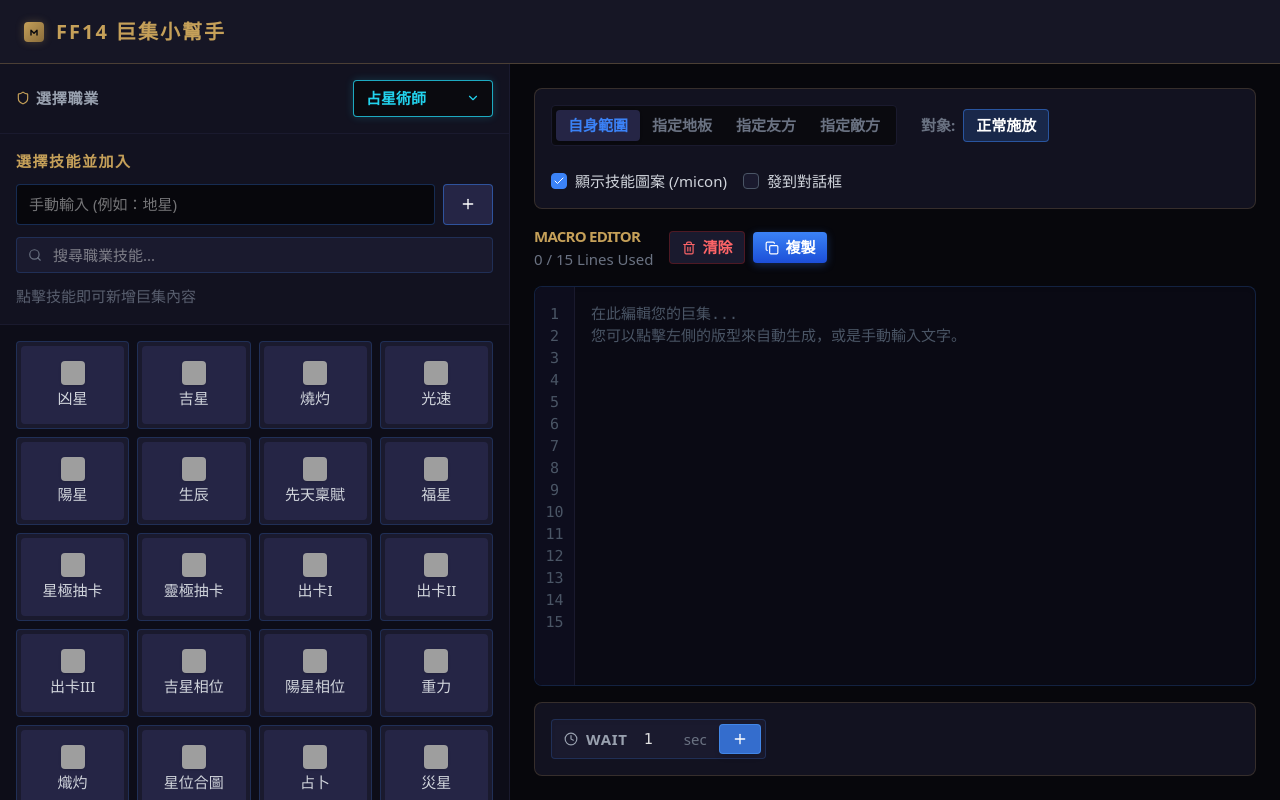
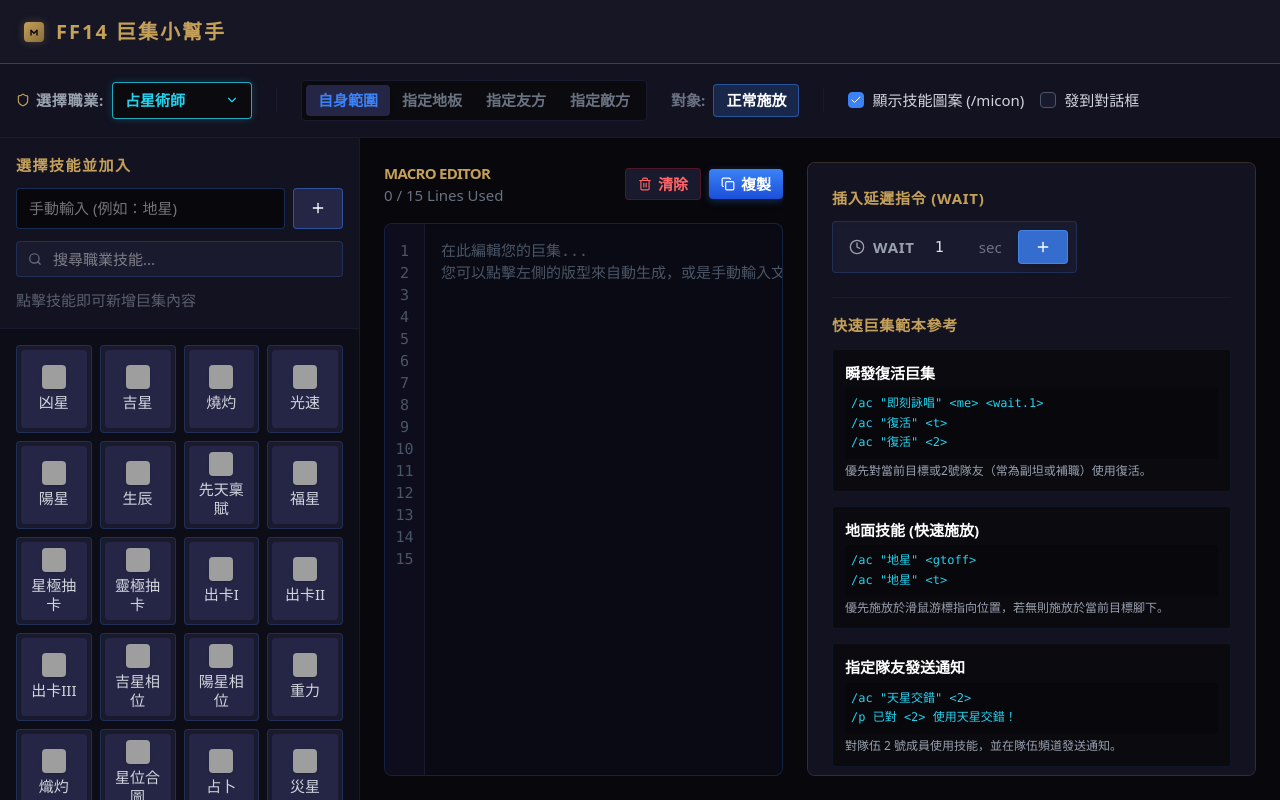
Before and after one commit to infanta0127-star/MacroMate, a React (Vite) app: page / in a window 1280 px wide. Built offline with nearby package versions, Linux system fonts and the light colour scheme; grey boxes are pictures that could not be loaded.

Commit message:
feat: merge rules settings and job/input bars, align sidebar and editor heights, and place WAIT tools panel side-by-side with editor

```diff
--- a/src/App.tsx
+++ b/src/App.tsx
@@ -258,19 +258,14 @@
         </div>
       </header>
 
-      <main className="flex-1 flex flex-col lg:flex-row overflow-hidden relative">
-        <div className="absolute inset-0 pointer-events-none border-[1px] border-[#3b82f6]/5 m-2 z-0"></div>
+      {/* Merged Action Rules and Settings Bar (Regions 1 & 2) */}
+      <div className="bg-[#121220] border-b border-[#1a1a2e] p-4 flex flex-wrap items-center gap-6 text-[15px] shrink-0 relative z-20">
 
-        {/* Left Panel: Controls */}
-        <aside className="w-full lg:w-[510px] bg-[#0d0d18] border-r border-[#1a1a2e] flex flex-col shrink-0 overflow-y-auto custom-scrollbar z-10">
-
-          {/* Select Job */}
-          {/* Select Job Custom Dropdown */}
-          <div className="p-4 border-b border-[#1a1a2e] bg-[#121220] shrink-0 flex flex-col gap-2 relative" ref={jobDropdownRef}>
-            <div className="flex items-center justify-between">
+        {/* Select Job (Custom Dropdown) */}
+        <div className="flex items-center gap-2 relative" ref={jobDropdownRef}>
           <div className="flex items-center gap-1.5 text-[15px] text-gray-400 font-bold uppercase tracking-wider">
             <Shield className="w-3.5 h-3.5 text-[#c5a059]" />
-                <span>選擇職業</span>
+            <span>選擇職業:</span>
           </div>
           <button
             type="button"
@@ -280,11 +275,10 @@
             <span className="truncate">{jobSkillsData[selectedJob as keyof typeof jobSkillsData]?.name.replace(/（[^）]+）/g, '') || selectedJob}</span>
             {isJobDropdownOpen ? <ChevronUp className="w-3.5 h-3.5 shrink-0" /> : <ChevronDown className="w-3.5 h-3.5 shrink-0" />}
           </button>
-            </div>
 
           {/* Dropdown Options List */}
           {isJobDropdownOpen && (
-              <div className="absolute top-[calc(100%-8px)] right-4 w-[200px] max-h-[300px] overflow-y-auto bg-[#0d0d18] border border-[#22d3ee]/30 rounded-md shadow-2xl z-50 py-1.5 custom-scrollbar animate-in fade-in slide-in-from-top-2 duration-150">
+            <div className="absolute top-[calc(100%+4px)] left-0 w-[200px] max-h-[300px] overflow-y-auto bg-[#0d0d18] border border-[#22d3ee]/30 rounded-md shadow-2xl z-50 py-1.5 custom-scrollbar animate-in fade-in slide-in-from-top-2 duration-150">
               {JOB_GROUPS.map((group) => (
                 <div key={group.name} className="mb-2 last:mb-0">
                   {/* Group Header */}
@@ -322,74 +316,8 @@
           )}
         </div>
 
-          {/* Step 2: Skill Input & Library */}
-          <div className="p-4 border-b border-[#1a1a2e] bg-[#121220] shrink-0">
-            <h2 className="text-[15px] text-[#c5a059] uppercase tracking-widest mb-3 font-bold">選擇技能並加入</h2>
-            <div className="space-y-3">
-              <div className="flex gap-2">
-                <input
-                  type="text"
-                  value={skillName}
-                  onChange={(e) => setSkillName(e.target.value)}
-                  placeholder="手動輸入 (例如：地星)"
-                  className="flex-1 min-w-0 bg-[#07070c] border border-[#3b82f6]/30 rounded px-3 py-2 text-[15px] focus:outline-none focus:border-[#c5a059] text-[#e2e2e2] transition-colors"
-                />
-                <button
-                  onClick={() => {
-                    if (skillName.trim()) {
-                      handleSkillClick(skillName.trim());
-                    }
-                  }}
-                  className="px-4 py-2 bg-[#252545] hover:bg-[#3b82f6]/30 border border-[#3b82f6]/50 rounded text-[15px] text-white transition-colors font-bold shrink-0 flex items-center justify-center"
-                  title="加到編輯區"
-                >
-                  <Plus className="w-4 h-4" />
-                </button>
-              </div>
+        <div className="h-6 w-[1px] bg-[#1a1a2e] hidden md:block"></div>
 
-              <div className="relative mt-2">
-                <Search className="w-3.5 h-3.5 absolute left-3 top-1/2 -translate-y-1/2 text-gray-500" />
-                <input
-                  type="text"
-                  value={skillSearch}
-                  onChange={(e) => setSkillSearch(e.target.value)}
-                  placeholder="搜尋職業技能..."
-                  className="w-full bg-[#1a1a2e] border border-[#3b82f6]/20 rounded pl-9 pr-3 py-1.5 text-[15px] focus:outline-none focus:border-[#3b82f6]/50 text-[#e2e2e2]"
-                />
-              </div>
-
-              <div className="text-[15px] text-gray-500/80 mt-2 font-medium">
-                點擊技能即可新增巨集內容
-              </div>
-            </div>
-          </div>
-          <div className="p-4 shrink-0">
-            <div className="grid grid-cols-4 gap-2">
-              {(jobSkillsData[selectedJob as keyof typeof jobSkillsData]?.skills || [])
-                .filter((skill: any) => skill.name.toLowerCase().includes(skillSearch.toLowerCase()))
-                .map((skill: any) => (
-                <button
-                  key={skill.name}
-                  onClick={() => handleSkillClick(skill.name)}
-                  onMouseEnter={(e) => handleMouseEnter(skill, e)}
-                  onMouseLeave={handleMouseLeave}
-                  className="w-full h-[88px] rounded p-1 cursor-pointer group transition-all border bg-[#1a1a2e] border-[#3b82f6]/20 hover:bg-[#3b82f6]/20 hover:border-[#3b82f6]/40"
-                >
-                  <div className="w-full h-full rounded flex flex-col items-center justify-center p-1 transition-colors bg-[#252545] text-gray-300 group-hover:text-white">
-                    {skill.icon && <img src={skill.icon} alt={skill.name} className="w-6 h-6 mb-1 rounded shadow-sm" />}
-                    <span className="text-[15px] text-center leading-tight line-clamp-2 w-full">{skill.name}</span>
-                  </div>
-                </button>
-              ))}
-            </div>
-          </div>
-        </aside>
-
-        {/* Right Panel: Editor */}
-        <section className="flex-1 bg-[#07070c] p-4 lg:p-6 flex flex-col relative z-10 overflow-hidden">
-
-          {/* Action Rules Bar */}
-          <div className="p-4 mb-4 bg-[#121220] border border-[#c5a059]/20 rounded-lg flex flex-wrap items-center gap-6 text-[15px] shrink-0">
         {/* Category Tabs */}
         <div className="flex bg-[#0a0a0f] rounded border border-[#1a1a2e] p-1">
           {CATEGORIES.map(cat => (
@@ -457,6 +385,8 @@
           </div>
         </div>
 
+        <div className="h-6 w-[1px] bg-[#1a1a2e] hidden md:block"></div>
+
         {/* Options */}
         <div className="flex items-center gap-4">
           <button
@@ -481,7 +411,7 @@
             </button>
 
             {config.useChat && (
-                  <div className="absolute top-[calc(100%+4px)] right-0 bg-[#121220] border border-[#3b82f6]/50 rounded p-2 flex gap-2 z-50 shadow-2xl w-[280px]">
+              <div className="absolute top-[calc(100%+4px)] left-0 bg-[#121220] border border-[#3b82f6]/50 rounded p-2 flex gap-2 z-50 shadow-2xl w-[280px]">
                 <select
                   value={config.chatChannel}
                   onChange={e => setConfig({...config, chatChannel: e.target.value})}
@@ -506,8 +436,83 @@
         </div>
       </div>
 
+      <main className="flex-1 flex flex-col lg:flex-row overflow-hidden relative">
+        <div className="absolute inset-0 pointer-events-none border-[1px] border-[#3b82f6]/5 m-2 z-0"></div>
+
+        {/* Left Column (Region 3: Skill Library) */}
+        <aside className="w-full lg:w-[360px] bg-[#0d0d18] border-r border-[#1a1a2e] flex flex-col shrink-0 overflow-hidden z-10 h-full">
+
+          {/* Skill Input & Library */}
+          <div className="p-4 border-b border-[#1a1a2e] bg-[#121220] shrink-0">
+            <h2 className="text-[15px] text-[#c5a059] uppercase tracking-widest mb-3 font-bold">選擇技能並加入</h2>
+            <div className="space-y-3">
+              <div className="flex gap-2">
+                <input
+                  type="text"
+                  value={skillName}
+                  onChange={(e) => setSkillName(e.target.value)}
+                  placeholder="手動輸入 (例如：地星)"
+                  className="flex-1 min-w-0 bg-[#07070c] border border-[#3b82f6]/30 rounded px-3 py-2 text-[15px] focus:outline-none focus:border-[#c5a059] text-[#e2e2e2] transition-colors"
+                />
+                <button
+                  onClick={() => {
+                    if (skillName.trim()) {
+                      handleSkillClick(skillName.trim());
+                    }
+                  }}
+                  className="px-4 py-2 bg-[#252545] hover:bg-[#3b82f6]/30 border border-[#3b82f6]/50 rounded text-[15px] text-white transition-colors font-bold shrink-0 flex items-center justify-center"
+                  title="加到編輯區"
+                >
+                  <Plus className="w-4 h-4" />
+                </button>
+              </div>
+
+              <div className="relative mt-2">
+                <Search className="w-3.5 h-3.5 absolute left-3 top-1/2 -translate-y-1/2 text-gray-500" />
+                <input
+                  type="text"
+                  value={skillSearch}
+                  onChange={(e) => setSkillSearch(e.target.value)}
+                  placeholder="搜尋職業技能..."
+                  className="w-full bg-[#1a1a2e] border border-[#3b82f6]/20 rounded pl-9 pr-3 py-1.5 text-[15px] focus:outline-none focus:border-[#3b82f6]/50 text-[#e2e2e2]"
+                />
+              </div>
+
+              <div className="text-[15px] text-gray-500/80 mt-2 font-medium">
+                點擊技能即可新增巨集內容
+              </div>
+            </div>
+          </div>
+
+          {/* Skill List Container (Scrollable) */}
+          <div className="p-4 flex-1 overflow-y-auto custom-scrollbar">
+            <div className="grid grid-cols-4 gap-2">
+              {(jobSkillsData[selectedJob as keyof typeof jobSkillsData]?.skills || [])
+                .filter((skill: any) => skill.name.toLowerCase().includes(skillSearch.toLowerCase()))
+                .map((skill: any) => (
+                <button
+                  key={skill.name}
+                  onClick={() => handleSkillClick(skill.name)}
+                  onMouseEnter={(e) => handleMouseEnter(skill, e)}
+                  onMouseLeave={handleMouseLeave}
+                  className="w-full h-[88px] rounded p-1 cursor-pointer group transition-all border bg-[#1a1a2e] border-[#3b82f6]/20 hover:bg-[#3b82f6]/20 hover:border-[#3b82f6]/40"
+                >
+                  <div className="w-full h-full rounded flex flex-col items-center justify-center p-1 transition-colors bg-[#252545] text-gray-300 group-hover:text-white">
+                    {skill.icon && <img src={skill.icon} alt={skill.name} className="w-6 h-6 mb-1 rounded shadow-sm" />}
+                    <span className="text-[15px] text-center leading-tight line-clamp-2 w-full">{skill.name}</span>
+                  </div>
+                </button>
+              ))}
+            </div>
+          </div>
+        </aside>
+
+        {/* Right Panel: Split into Editor and Tools (h-full to match Sidebar) */}
+        <section className="flex-1 bg-[#07070c] p-4 lg:p-6 flex flex-col md:flex-row gap-6 relative z-10 overflow-hidden h-full">
+
+          {/* Left Part: Macro Editor (1/2 width) */}
+          <div className="flex-1 flex flex-col h-full overflow-hidden">
             <div className="flex justify-between items-center mb-4">
-            <div className="flex items-center gap-4">
               <div>
                 <h2 className="text-[#c5a059] text-[15px] font-bold uppercase tracking-tighter">Macro Editor</h2>
                 <p className={`text-[15px] ${macroText.split('\n').length > 15 ? 'text-red-400 font-bold' : 'text-gray-500'}`}>
@@ -535,8 +540,8 @@
                 </button>
               </div>
             </div>
-          </div>
 
+            {/* Code Box container (flex-1 to fill space) */}
             <div className="flex-1 bg-[#0a0a14] border border-[#3b82f6]/20 rounded-lg flex overflow-hidden shadow-inner min-h-[300px]">
               {/* Line Numbers Gutter */}
               <div className="w-10 bg-[#0d0d1d] border-r border-[#1a1a2e] flex flex-col items-center pt-4 text-gray-600 select-none text-[15px] font-mono shrink-0">
@@ -555,32 +560,70 @@
                 spellCheck="false"
               />
             </div>
+          </div>
 
-          {/* Action Bar */}
-          <div className="mt-4 p-4 bg-[#121220] border border-[#c5a059]/20 rounded-lg flex items-center justify-between gap-4">
+          {/* Right Part: WAIT Tools Panel (1/2 width) */}
+          <div className="flex-1 flex flex-col h-full bg-[#121220] border border-[#c5a059]/20 rounded-lg p-6 justify-start overflow-y-auto custom-scrollbar">
+            <div className="space-y-6">
 
-            {/* Wait Insertion */}
-            <div className="flex items-center gap-2 bg-[#1a1a2e] p-1 rounded border border-[#3b82f6]/20 shadow-inner">
-              <Clock className="w-3.5 h-3.5 text-gray-400 ml-2" />
-              <span className="text-[15px] font-bold text-gray-400 uppercase tracking-wider hidden sm:inline">Wait</span>
+              {/* Wait Insertion tool */}
+              <div>
+                <h3 className="text-[#c5a059] text-[15px] font-bold uppercase tracking-wider mb-3">插入延遲指令 (WAIT)</h3>
+                <div className="flex items-center gap-2 bg-[#1a1a2e] p-2 rounded border border-[#3b82f6]/20 shadow-inner w-max">
+                  <Clock className="w-4 h-4 text-gray-400 ml-2" />
+                  <span className="text-[15px] font-bold text-gray-400 uppercase tracking-wider">Wait</span>
                   <input
                     type="number"
                     min="1"
                     max="60"
                     value={waitSec}
                     onChange={e => setWaitSec(Number(e.target.value))}
-                className="w-10 bg-transparent text-center text-[15px] text-[#e2e2e2] font-mono focus:outline-none placeholder:text-gray-600"
+                    className="w-12 bg-transparent text-center text-[15px] text-[#e2e2e2] font-mono focus:outline-none placeholder:text-gray-600"
                   />
-              <span className="text-[15px] text-gray-500 mr-1 hidden sm:inline">sec</span>
+                  <span className="text-[15px] text-gray-500 mr-2">sec</span>
                   <button
                     onClick={appendWait}
-                className="px-3 py-1.5 bg-[#3b82f6]/80 hover:bg-blue-400 rounded text-white transition-colors flex items-center justify-center shadow-md border border-blue-400/50"
-                title="插入到最後一行"
+                    className="px-4 py-2 bg-[#3b82f6]/80 hover:bg-blue-400 rounded text-white transition-colors flex items-center justify-center shadow-md border border-blue-400/50 font-bold"
+                    title="插入延遲到最後一行"
                   >
                     <Plus className="w-4 h-4" />
                   </button>
                 </div>
               </div>
+
+              {/* FFXIV Macro Quick Guides & Reference */}
+              <div className="border-t border-[#1a1a2e] pt-4">
+                <h3 className="text-[#c5a059] text-[15px] font-bold uppercase tracking-wider mb-3">快速巨集範本參考</h3>
+                <div className="space-y-3.5">
+                  <div className="p-3 bg-[#0a0a0f] border border-[#3b82f6]/10 rounded">
+                    <div className="text-white font-bold text-[15px] mb-1">瞬發復活巨集</div>
+                    <code className="text-xs text-[#22d3ee] block font-mono whitespace-pre bg-[#07070c] p-1.5 rounded select-all leading-relaxed">
+                      {"/ac \"即刻詠唱\" <me> <wait.1>\n/ac \"復活\" <t>\n/ac \"復活\" <2>"}
+                    </code>
+                    <div className="text-xs text-gray-400 mt-1">優先對當前目標或2號隊友（常為副坦或補職）使用復活。</div>
+                  </div>
+
+                  <div className="p-3 bg-[#0a0a0f] border border-[#3b82f6]/10 rounded">
+                    <div className="text-white font-bold text-[15px] mb-1">地面技能 (快速施放)</div>
+                    <code className="text-xs text-[#22d3ee] block font-mono whitespace-pre bg-[#07070c] p-1.5 rounded select-all leading-relaxed">
+                      {"/ac \"地星\" <gtoff>\n/ac \"地星\" <t>"}
+                    </code>
+                    <div className="text-xs text-gray-400 mt-1">優先施放於滑鼠游標指向位置，若無則施放於當前目標腳下。</div>
+                  </div>
+
+                  <div className="p-3 bg-[#0a0a0f] border border-[#3b82f6]/10 rounded">
+                    <div className="text-white font-bold text-[15px] mb-1">指定隊友發送通知</div>
+                    <code className="text-xs text-[#22d3ee] block font-mono whitespace-pre bg-[#07070c] p-1.5 rounded select-all leading-relaxed">
+                      {"/ac \"天星交錯\" <2>\n/p 已對 <2> 使用天星交錯！"}
+                    </code>
+                    <div className="text-xs text-gray-400 mt-1">對隊伍 2 號成員使用技能，並在隊伍頻道發送通知。</div>
+                  </div>
+                </div>
+              </div>
+
+            </div>
+          </div>
+        </section>
 
           {/* Tooltip Overlay */}
           {hoveredSkill && (
@@ -629,7 +672,6 @@
               </div>
             </div>
           )}
-        </section>
       </main>
     </div>
   );
```
Lines whose indentation alone changed are shown as unchanged.
